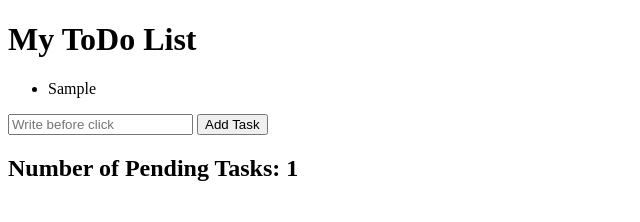
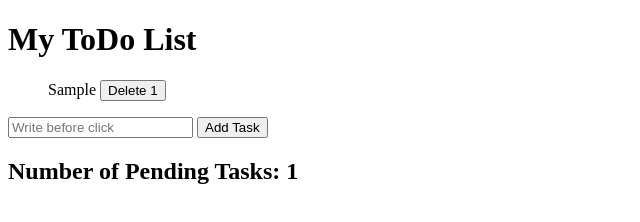
Before and after one commit to RaulAM7/clase-2309-PracticalCase, a plain HTML site: page index.html in a window 1280 px wide. Both pictures are taken after typing "Sample" into the empty fields and a click on the button "Add Task". Shown: the whole page, without its empty margins (0-640 px from the left). Drawn offline with Linux system fonts and the light colour scheme.

Commit message:
Update: esqueleto basico de TO-DO List completa

```diff
--- a/index.html
+++ b/index.html
@@ -16,13 +16,11 @@
     <div id="maincontainer">
 
         <div id="main-wrapper">
-            <ul id="list">
-
-            </ul>
+            <ul id="list"></ul>
         </div>
 
         <div id="actions-wrapper">
-            <input type="text" placeholder="Write before click" id="new-task">
+            <input id="new-task" type="text" placeholder="Write before click" >
             <button id="btn-add-task" type="button">Add Task</button>
         </div>
 
--- a/main.js
+++ b/main.js
@@ -4,16 +4,31 @@ const taskList = document.getElementById('list')
 
 const pendingTasks = document.getElementsByTagName('span')[0]
 let taskCounter = 0
+let buttonCounter = 1
 
 
 function addLiToList(e){
-    let newTask = document.createElement('li')
-    newTask.innerText = taskInput.value
-    taskList.appendChild(newTask)
+    let newTodo = document.createElement('div')
+    newTodo.innerHTML = '<span>' + taskInput.value + '</span> <button id="btn-' + buttonCounter + '">Delete ' + buttonCounter + ' </button>'
+
+    taskList.appendChild(newTodo)
+
+
+    const deleteButton = document.getElementById('btn-' + buttonCounter)
+    deleteButton.addEventListener('click', deleteTodo)
+
     taskInput.value =""
 
     taskCounter++
     pendingTasks.innerText = taskCounter
+
+    buttonCounter++
+}
+
+function deleteTodo(e){
+    taskList.removeChild(e.currentTarget.parentNode)
+    taskCounter--
+    pendingTasks.innerText = taskCounter
 }
 
 addButton.addEventListener('click', addLiToList)
```
